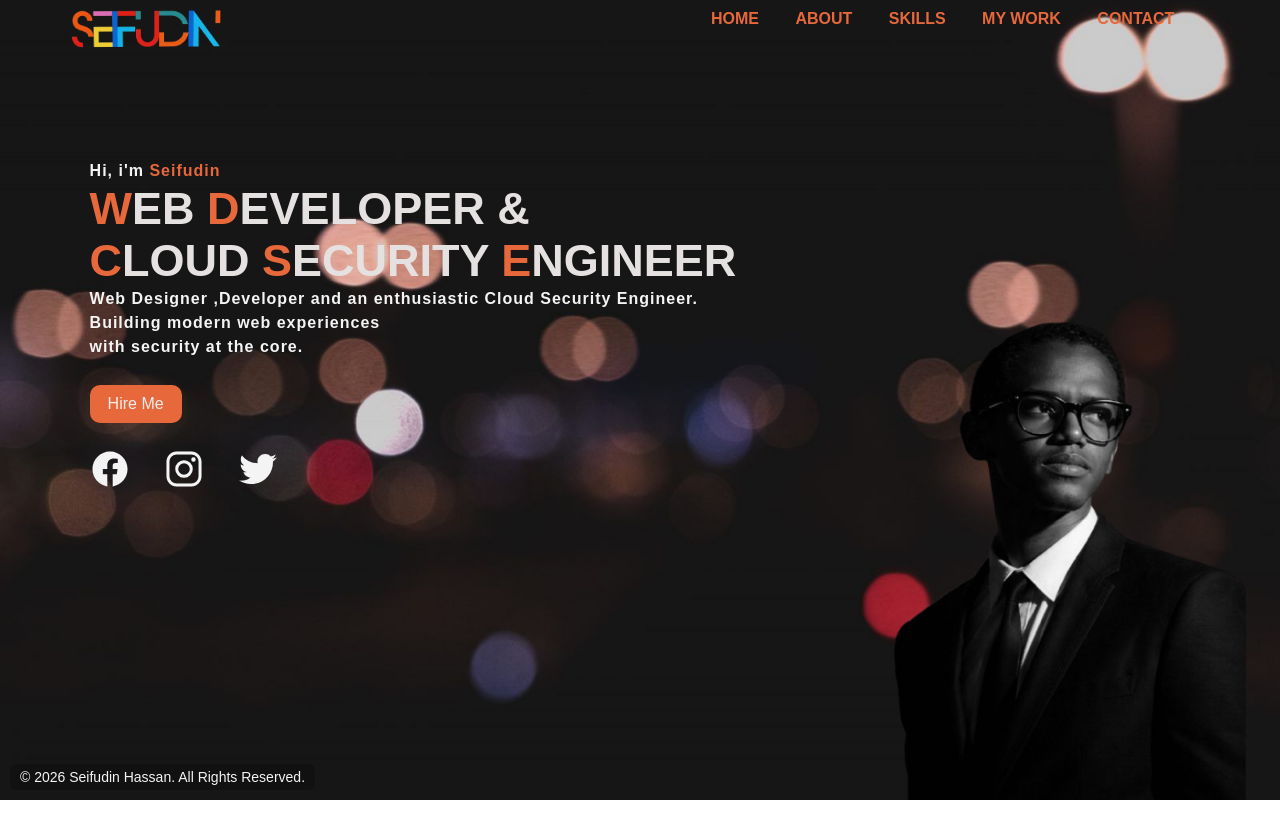
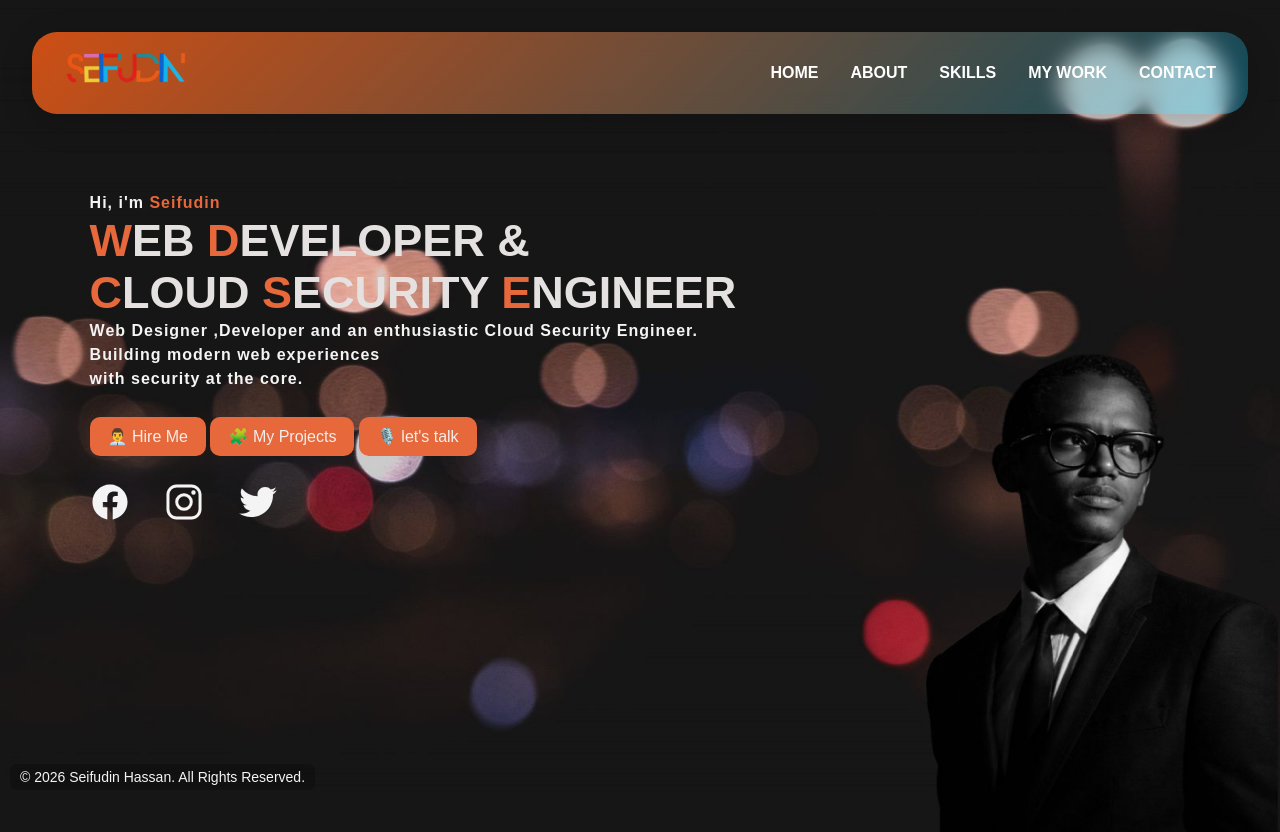
Before and after one commit to skibidi-cell/website-Portfolio, a plain HTML site: page index.html in a window 1280 px wide. Before the commit the page ends 800 px from the top, so only its background shows below. Drawn offline with nearby package versions, Linux system fonts and the light colour scheme.

Commit message:
added better changes

```diff
--- a/index.html
+++ b/index.html
@@ -11,7 +11,7 @@
         <div class="navbar">
             <img src="/images/logo main.png" class="logo">
 
-            <ul>
+            <ul class="nav-links">
                 <li><a href="index.html">HOME</a></li>
                 <li><a href="about.html">ABOUT</a></li>
                 <li><a href="skills.html">SKILLS</a></li>
@@ -26,7 +26,9 @@
             <h1><span>W</span>EB <span>D</span>EVELOPER &<br> <span>C</span>LOUD <span>S</span>ECURITY <span>E</span>NGINEER</h1>
             <h3> Web Designer ,Developer and an enthusiastic Cloud Security Engineer.
                 <br> Building modern web experiences<br> with security at the core.</h3>
-                <a href="#">Hire Me</a>
+                <a href="contact.html">👨‍💼 Hire Me</a>
+                <a href="mywork.html">🧩 My Projects</a>
+                <a href="contact.html">🎙️ let's talk</a>
 
         </div>
         <div class="image">
--- a/style.css
+++ b/style.css
@@ -3,51 +3,108 @@
     padding:0;
 }
 
-.main{
-    width: 100%;
+body{
     background: url(images/background-1.jpg);
     background-position: center;
     background-size: cover;
     background-attachment: fixed;
+}
+
+.main{
+    width: 100%;
     min-height: 100vh;
     position: relative;
     font-family: sans-serif;
 }
 
 /* navigation styling */
-.navbar{
-    width:86%;
-    display: flex;
-    margin: auto;
-    padding: 15px 0;
-    align-items: center;
-    justify-content: space-between ;
+.navbar {
+  display: flex;
+  justify-content: space-between;
+  align-items: center;
+  padding: 1rem 2rem;
+  background: linear-gradient(135deg, rgba(240, 90, 21, 0.842), rgba(0, 200, 255, 0.3));
+  backdrop-filter: blur(10px);
+  -webkit-backdrop-filter: blur(10px);
+  border-radius: 25px;
+  margin: 2rem auto 1rem;
+  color: white;
+  width: 90%;
+  border: none;
+  box-shadow: 0 8px 32px rgba(0, 0, 0, 0.2);
+  /* Animation: Fade in on load */
+  opacity: 3;
+  animation: fadeIn 1s ease-in-out forwards;
 }
 
-.navbar .logo{
-    width: 160px;
-    cursor: pointer;
-    margin-top: -1%;
-    margin-left: -2%;
+.navbar .logo {
+  flex-shrink: 0;
+  /* Animation: Slide in from left */
+  transform: translateX(-100%);
+  animation: slideInLeft 0.8s ease-out 0.2s forwards;
 }
 
-ul{
-    margin-top: -4%;
+.navbar img{
+    height: 50px;
+    width: auto;
+    transition: transform 0.3s ease; /* Smooth hover scale */
 }
 
-ul li{
-    list-style: none;
-    display: inline-block;
-    padding: 10px 16px;
+.navbar img:hover {
+    transform: scale(1.1); /* Slight zoom on hover */
 }
 
-ul li a{
-    font-size: 16px;
-    font-weight: bold;
-    text-decoration: none;
-    color: rgb(230, 104,59);
-    margin-top: -3%;
-    transition: .4s ease;
+.nav-links {
+  display: flex;
+  list-style: none;
+  margin: 0;
+  padding: 0;
+  gap: 2rem;
+  /* Animation: Slide in from right */
+  transform: translateX(100%);
+  animation: slideInRight 0.8s ease-out 0.4s forwards;
+}
+
+.nav-links li a {
+  text-decoration: none;
+  color: white;
+  font-weight: bold;
+  position: relative;
+  transition: color 0.3s ease, transform 0.3s ease;
+}
+
+.nav-links li a::after {
+  content: '';
+  position: absolute;
+  width: 0;
+  height: 2px;
+  bottom: -5px;
+  left: 0;
+  background-color: #f0a500; /* Underline color */
+  transition: width 0.3s ease; /* Animate underline expansion */
+}
+
+.nav-links li a:hover::after {
+  width: 100%; /* Expand underline on hover */
+}
+
+/* Keyframe animations */
+@keyframes fadeIn {
+  to {
+    opacity: 1;
+  }
+}
+
+@keyframes slideInLeft {
+  to {
+    transform: translateX(0);
+  }
+}
+
+@keyframes slideInRight {
+  to {
+    transform: translateX(0);
+  }
 }
 
 ul li a:hover{
@@ -88,7 +145,7 @@ ul li a:hover{
 }
 
 .info a:hover{
-    background: rgb(59,174,209);
+    background: linear-gradient(135deg, rgba(240, 90, 21, 0.842), rgba(0, 200, 255, 0.3));
 }
 
 /* profile styling */
@@ -103,7 +160,7 @@ ul li a:hover{
 .image img{
     position: absolute;
     height: 560px;
-    left:84%;
+    left:89%;
     transform: translate(-55%);
     bottom: 0;
     transition: left 2s ease;
@@ -279,7 +336,7 @@ ul li a:hover{
 .floating-contact {
     position: absolute;
     top: 50%;
-    right: -7%;
+    right: -10%;
     transform: translateY(-50%);
     display: flex;
     flex-direction: column;
```
Also changed, not shown: about.html (+1 -1 lines), contact.html (+1 -1 lines), mywork.html (+1 -1 lines), skills.html (+1 -1 lines).
